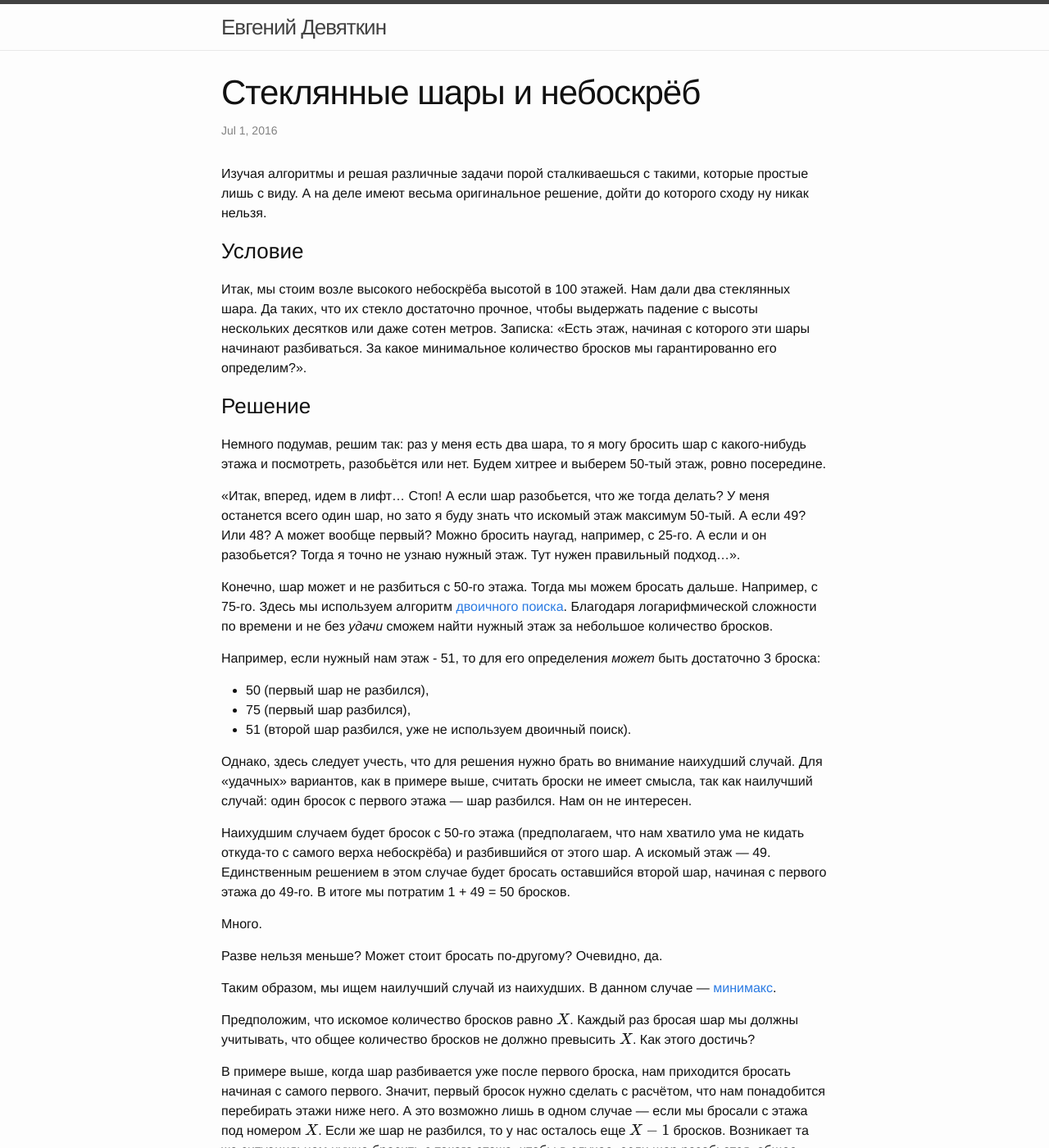
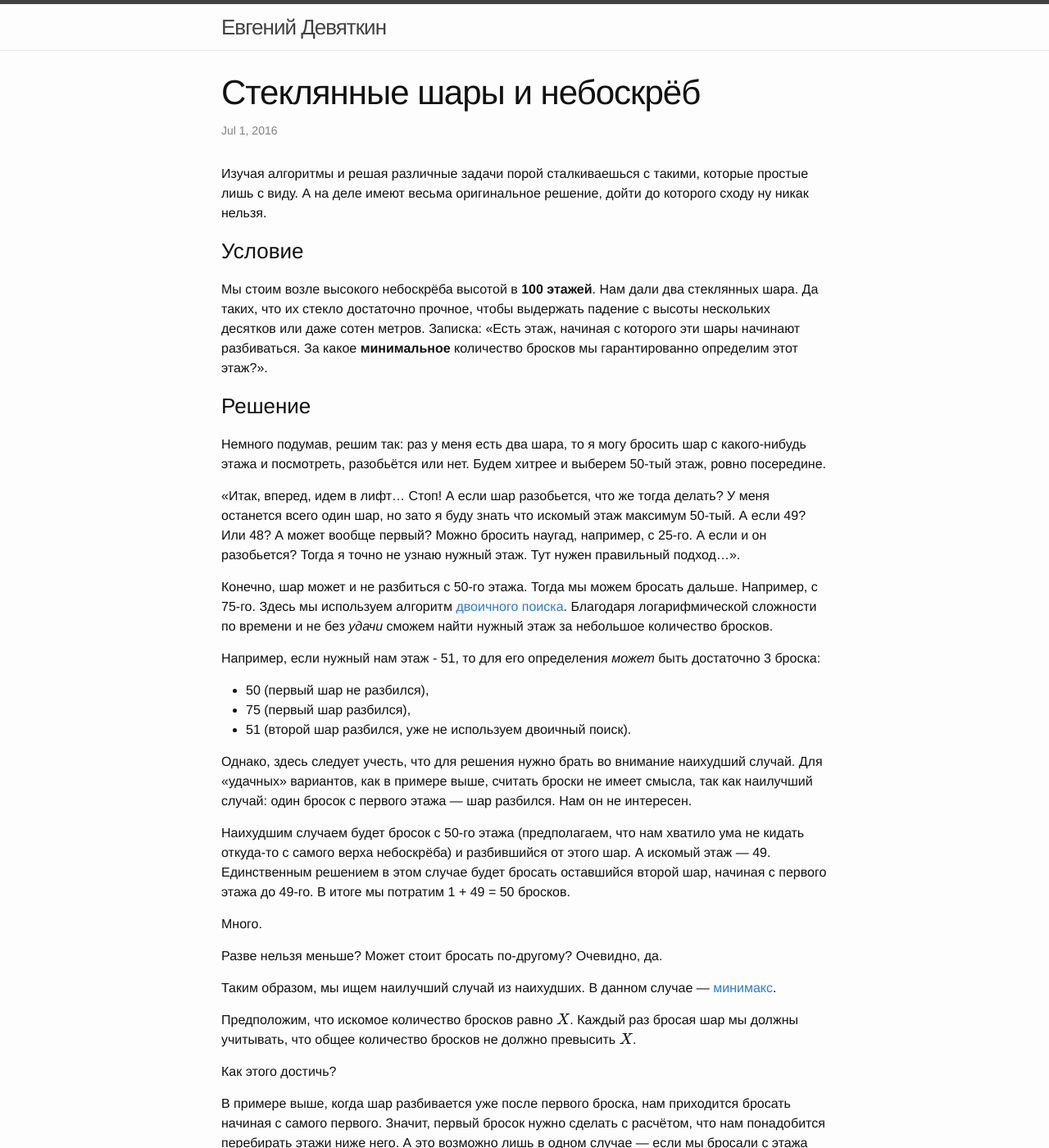
Before and after one commit to edevyatkin/edevyatkin.github.io, a Jekyll site: the page built from _posts/2016-07-01-balls-and-skyscraper.md, in a window 1280 px wide and 1400 px high. Shown: the whole window at 82% size. Built offline with Jekyll 4.4.1, drawn with Linux system fonts in a browser that asks for light colours; some of the changed text lies outside the part shown.

Commit message:
Исправления и уточнения в решении

```diff
--- a/_posts/2016-07-01-balls-and-skyscraper.md
+++ b/_posts/2016-07-01-balls-and-skyscraper.md
@@ -7,8 +7,8 @@ categories: problems
 Изучая алгоритмы и решая различные задачи порой сталкиваешься с такими, которые простые лишь с виду. А на деле имеют весьма оригинальное решение, дойти до которого сходу ну никак нельзя.
 
 ### Условие
-Итак, мы стоим возле высокого небоскрёба высотой в 100 этажей. Нам дали два стеклянных шара. Да таких, что их стекло достаточно прочное, чтобы выдержать падение с высоты нескольких десятков или даже сотен метров.
-Записка: «Есть этаж, начиная с которого эти шары начинают разбиваться. За какое минимальное количество бросков мы гарантированно его определим?».
+Мы стоим возле высокого небоскрёба высотой в **100 этажей**. Нам дали два стеклянных шара. Да таких, что их стекло достаточно прочное, чтобы выдержать падение с высоты нескольких десятков или даже сотен метров.
+Записка: «Есть этаж, начиная с которого эти шары начинают разбиваться. За какое **минимальное** количество бросков мы гарантированно определим этот этаж?».
 
 <!--more-->
 
@@ -35,7 +35,9 @@ categories: problems
 
 Таким образом, мы ищем наилучший случай из наихудших. В данном случае — [минимакс](https://ru.wikipedia.org/wiki/%D0%9C%D0%B8%D0%BD%D0%B8%D0%BC%D0%B0%D0%BA%D1%81).
 
-Предположим, что искомое количество бросков равно \\(X\\). Каждый раз бросая шар мы должны учитывать, что общее количество бросков не должно превысить \\(X\\). Как этого достичь?
+Предположим, что искомое количество бросков равно \\(X\\). Каждый раз бросая шар мы должны учитывать, что общее количество бросков не должно превысить \\(X\\).
+
+Как этого достичь?
 
 В примере выше, когда шар разбивается уже после первого броска, нам приходится бросать начиная с самого первого. Значит, первый бросок нужно сделать с расчётом, что нам понадобится перебирать этажи ниже него. А это возможно лишь в одном случае — если мы бросали с этажа под номером \\(X\\). Если же шар не разбился, то у нас осталось еще \\(X-1\\) бросков. Возникает та же ситуация: нам нужно бросить с такого этажа, чтобы в случае, если шар разобьется, общее количество бросков не превысило \\(X-1\\). Так как мы делаем уже второй бросок, то лучшим решением будет бросить на \\(X-2\\) этажа выше, чем \\(X-1\\) этаж. И так будет повторяться каждый раз, пока мы не дойдем до вершины небоскрёба.
 
```
Also changed, not shown: other parts of _posts/2016-07-01-balls-and-skyscraper.md (+2 -2 lines).
